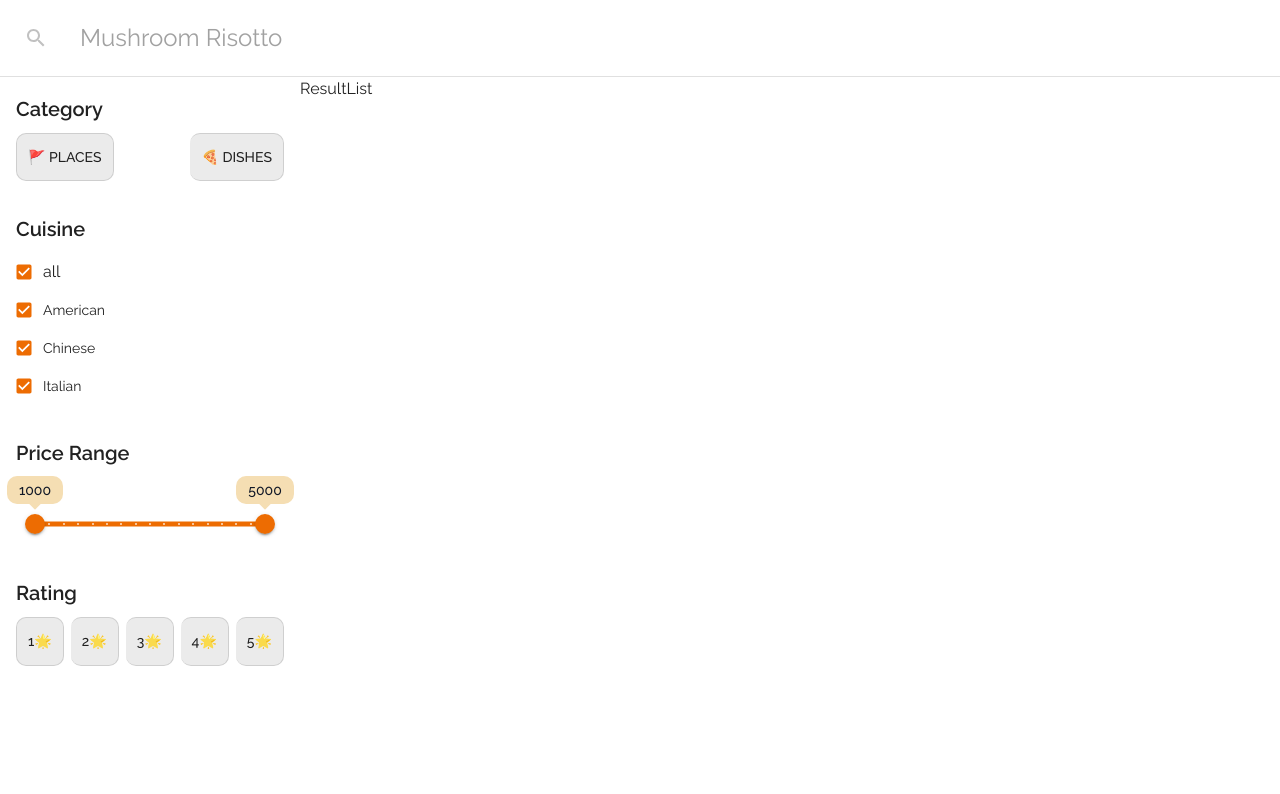
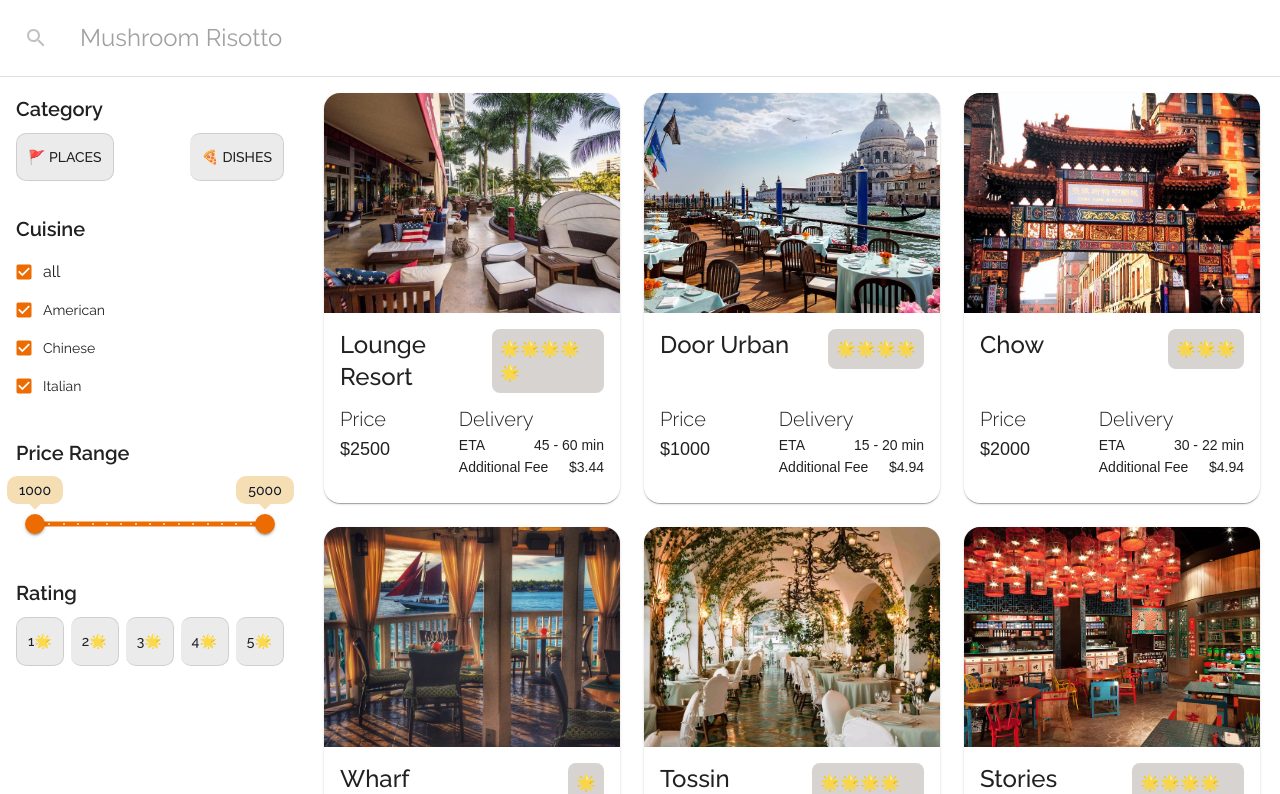
Before and after one commit to naufalzs/food-finder, a React (Vite) app: page / in a window 1280 px wide. Shown: the top 794 px of the page. Built offline with nearby package versions, Linux system fonts and the light colour scheme.

Commit message:
feat: create result item layout

```diff
--- a/src/components/Home/ResultList.jsx
+++ b/src/components/Home/ResultList.jsx
@@ -1,5 +1,21 @@
-export default function ResultList() {
+import { Grid } from "@mui/material";
+import { CardItem } from "./CardItem";
+
+export default function ResultList({ list }) {
   return (
-    <div>ResultList</div>
-  )
+    <Grid container spacing={3} p={2} pl={3} pr={2.5}>
+      {list.map((item) => (
+        <Grid item xs={4} key={item.id}>
+          <CardItem
+            title={item.title}
+            imgThumb={item.coverSrc}
+            price={item.price}
+            serviceTime={item.serviceTime}
+            deliveryFee={item.deliveryFee}
+            rating={item.rating}
+          />
+        </Grid>
+      ))}
+    </Grid>
+  );
 }
--- a/src/pages/Home/index.jsx
+++ b/src/pages/Home/index.jsx
@@ -145,7 +145,7 @@ export default function Home() {
           />
         </Grid>
         <Grid item xs>
-          {list.length > 0 ? <ResultList /> : <EmptyList />}
+          {list.length > 0 ? <ResultList list={list} /> : <EmptyList />}
         </Grid>
       </Grid>
     </Box>
```
